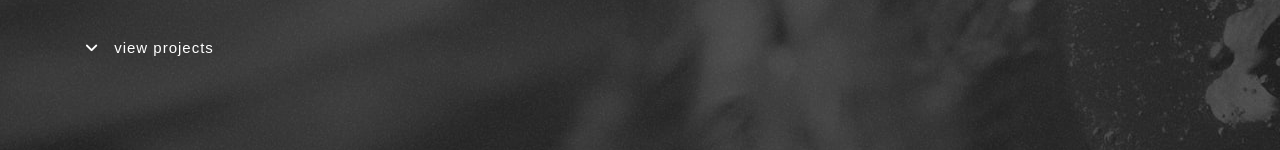
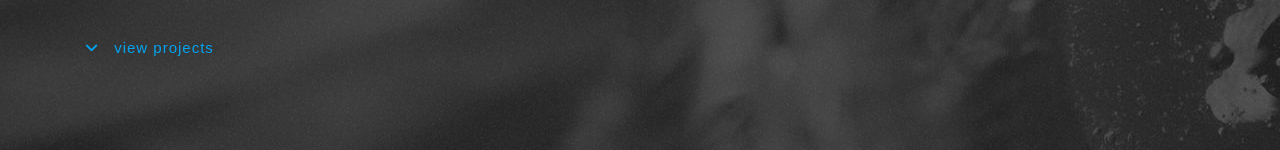
Before and after one commit to abuhasanrumi/RayBim-New, a plain HTML site: page work.html in a window 1280 px wide. In both pictures the pointer is over the link "view projects". Shown: the part 494-644 px from the top of the page. Drawn offline with nearby package versions, Linux system fonts and the light colour scheme; a web font is replaced by a local one.

Commit message:
added hover effect in work page

```diff
--- a/css/work.css
+++ b/css/work.css
@@ -23,9 +23,13 @@ section.portfolio-header-area {
 .portfolio-text a {
     text-decoration: none;
     color: #fff;
+    transition: .3s ease-in-out;
 }
 .portfolio-text a i {
     padding-right: 15px;
+}
+.portfolio-text a:hover {
+    color: #03A3F1;
 }
 
 .portfolio-wrap a {
```
